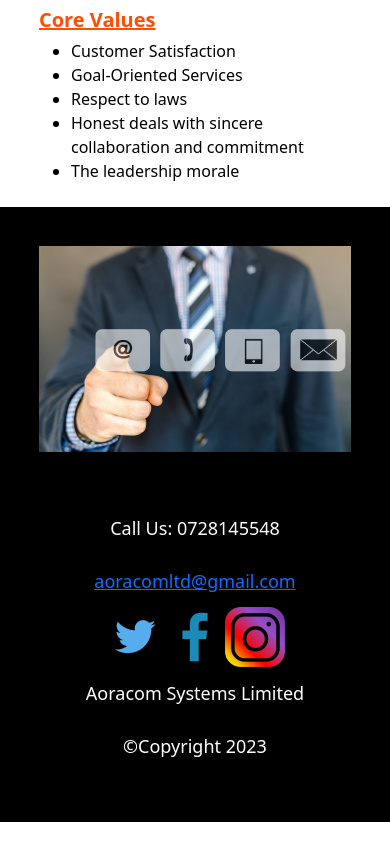
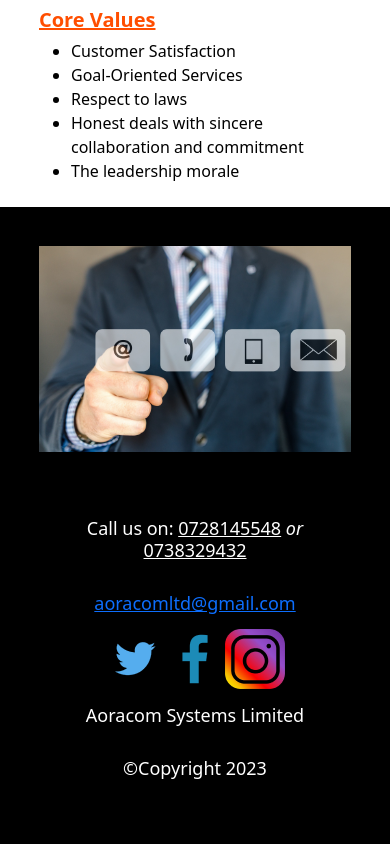
Before and after one commit to SandeSydney/tech_shop, a React (Create React App) app: page /about-us in a window 390 px wide. Shown: the part 2521-3365 px from the top of the page. Before the commit the page ends 3343 px from the top, so only its background shows below. Built offline with nearby package versions, Linux system fonts and the light colour scheme.

Commit message:
Added phone number

```diff
--- a/src/components/Contact.jsx
+++ b/src/components/Contact.jsx
@@ -82,7 +82,7 @@ function Contact() {
                     <div className="contact-foot">
                         <div className="reach-details">
                             <p className="details-head">Locate Us</p>
-                            <p className="details-body">Tel: 0728145548</p>
+                            <p className="details-body">Tel: 0728145548 or 0738329432</p>
                             <p className="details-body">Email: aoracomltd@gmail.com</p>
                             <p className="details-body">Mlolongo, Machakos County - Kenya</p>
                         </div>
--- a/src/components/Footer.jsx
+++ b/src/components/Footer.jsx
@@ -12,7 +12,7 @@ function Footer({ theme }) {
       </div>
       <div className='contact-details'>
         <p className='contacts-lead'>Contacts</p>
-            <p className='contacts-text'>Call Us: 0728145548</p>
+        <p className='contacts-text'>Call us on: <u>0728145548</u> <i>or</i> <u>0738329432</u></p>
         <a className='contacts-text' href="mailto:aoracomltd@gmail.com">aoracomltd@gmail.com</a>
         <div className='socials'>
           <img src={twitter} alt="" />
```
Lines whose indentation alone changed are shown as unchanged.
